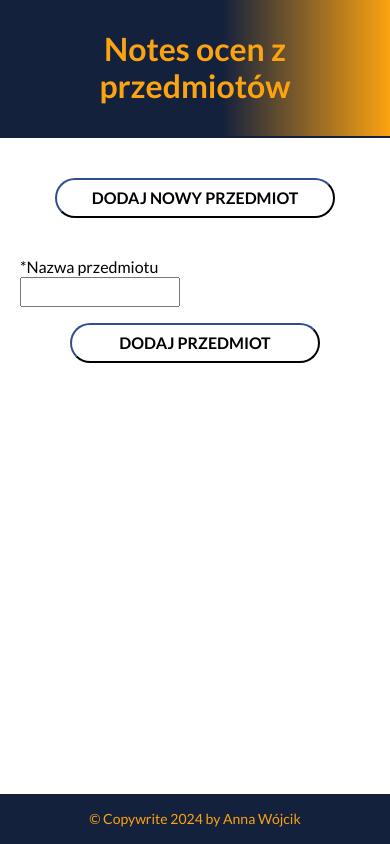
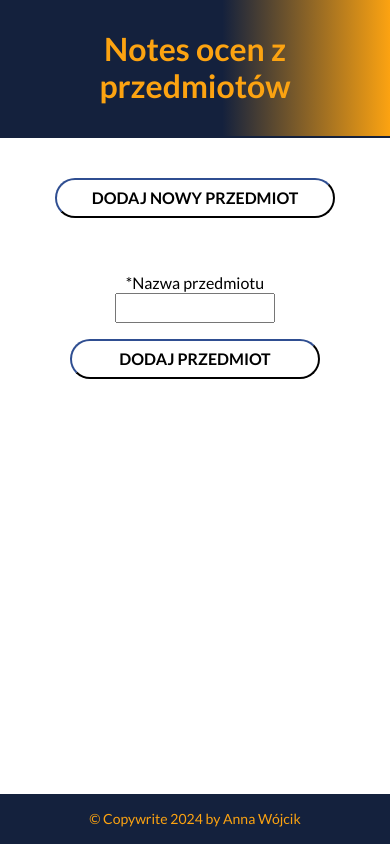
Before and after one commit to anna-wojcik/Notebook-with-grades-react, a React (Create React App) app: page / in a window 390 px wide. Both pictures are taken after a click on the button "DODAJ NOWY PRZEDMIOT". Built offline with nearby package versions, Linux system fonts and the light colour scheme.

Commit message:
form adding subject centered

```diff
--- a/src/FormAddSubject/index.js
+++ b/src/FormAddSubject/index.js
@@ -18,6 +18,7 @@ const FormAddSubject = ({ showFormSubject, addNewSubject, toggleShowFormSubject
     if (showFormSubject === true) {
         return (
             <form className="form--addSubject" onSubmit={onFormSubmit}>
+                <div className="form--container">
                     <p>
                         <label>
                             <span className="form__labelText">*Nazwa przedmiotu</span>
@@ -29,6 +30,7 @@ const FormAddSubject = ({ showFormSubject, addNewSubject, toggleShowFormSubject
                             />
                         </label>
                     </p>
+                </div>
                 <button className="form__button--addSubject">DODAJ PRZEDMIOT</button>
             </form>
         );
--- a/src/FormAddSubject/style.css
+++ b/src/FormAddSubject/style.css
@@ -2,6 +2,19 @@
     margin: 20px auto;
     padding: 0px 20px;
     max-width: 450px;
+}
+
+@media(max-width: 420px) {
+    .form--addSubject {
+        display: flex;
+        flex-direction: column;
+        justify-content: center;
+        align-items: center;
+    }
+}
+
+.form--container {
+    text-align: center;
 }
 
 .form__labelText {
@@ -26,6 +39,12 @@
     margin: 0 auto;
 }
 
+@media(max-width: 420px) {
+    .form__button--addSubject {
+        margin: 0;
+    }
+}
+
 .form__button--addSubject:hover {
     background: hsl(0, 0%, 94%);
 }
```
Lines whose indentation alone changed are shown as unchanged.
